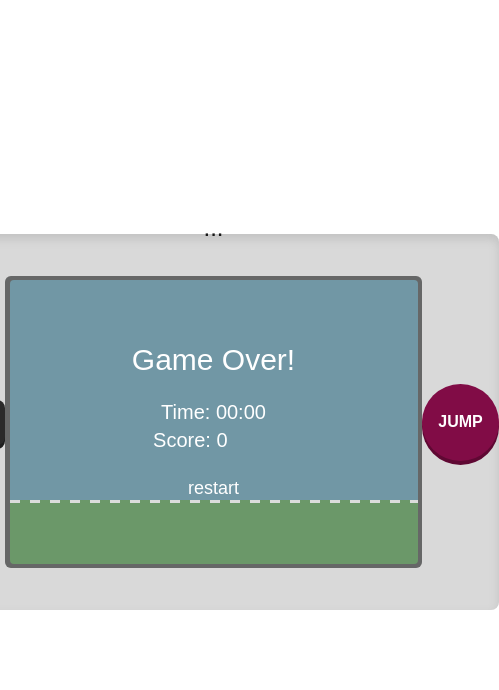
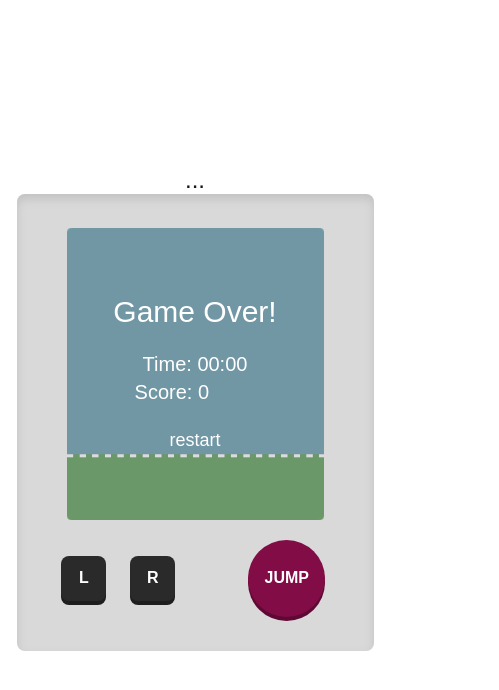
Before and after one commit to shimdokite/dog-jump, a Next.js app: page / in a window 390 px wide. Both pictures are taken after a click on the button "Start". Shown: the top 690 px of the page, 499 px wide, since content can reach past the window. Built offline with nearby package versions, Linux system fonts and the light colour scheme; a web font is replaced by a local one.

Commit message:
feat: 모바일 대응 추가

```diff
--- a/app/components/GameConsole.tsx
+++ b/app/components/GameConsole.tsx
@@ -2,8 +2,10 @@
 
 import { useEffect, useState } from "react";
 import GameWindow from "./GameWindow";
+import useIsMobile from "../hooks/useIsMobile";
 
 export default function GameConsole() {
+  const isMobile = useIsMobile();
   const [activeKey, setActiveKey] = useState({
     left: false,
     right: false,
@@ -53,7 +55,8 @@ export default function GameConsole() {
   }, []);
 
   return (
-    <div className="w-[744px] h-[376px] bg-[#D9D9D9] flex justify-between items-center rounded-lg shadow-[inset_0_5px_10px_#95959555]">
+    <div className="max-sm:w-[357px] max-sm:h-[457px] w-[744px] h-[376px] bg-[#D9D9D9] flex max-sm:flex-col max-sm:justify-center justify-between items-center rounded-lg shadow-[inset_0_5px_10px_#95959555]">
+      {!isMobile && (
         <div className="w-1/3 flex justify-center items-center gap-6">
           <button
             className={`w-[45px] h-[45px] bg-[#2B2A2A] rounded-lg text-white font-semibold select-none transition-all flex items-center justify-center ${
@@ -75,15 +78,53 @@ export default function GameConsole() {
             R
           </button>
         </div>
+      )}
 
       <div className="flex flex-col justify-center items-center">
-        <div className="absolute top-53 text-2xl">...</div>
+        <div className="absolute max-sm:top-41 top-53 text-2xl">...</div>
 
-        <div className="w-[417px] h-[292px] bg-[#6F6F6F] rounded-md relative">
+        <div className="max-sm:w-[257px] w-[417px] h-[292px] bg-[#6F6F6F] rounded-md relative">
           <GameWindow />
         </div>
       </div>
 
+      {isMobile ? (
+        <div className="w-full flex justify-between mt-5">
+          <div className="w-full flex justify-center items-center gap-6 pl-5">
+            <button
+              className={`w-[45px] h-[45px] bg-[#2B2A2A] rounded-lg text-white font-semibold select-none transition-all flex items-center justify-center ${
+                activeKey.left
+                  ? "translate-y-[3px] shadow-[0_1px_0_#161616]"
+                  : "shadow-[0_4px_0_#1E1E1E]"
+              }`}
+            >
+              L
+            </button>
+
+            <button
+              className={`w-[45px] h-[45px] bg-[#2B2A2A] rounded-lg text-white font-semibold select-none transition-all flex items-center justify-center ${
+                activeKey.right
+                  ? "translate-y-[3px] shadow-[0_1px_0_#161616]"
+                  : "shadow-[0_4px_0_#1E1E1E]"
+              }`}
+            >
+              R
+            </button>
+          </div>
+
+          <div className="w-full flex justify-center items-center">
+            <button
+              className={`w-[77px] h-[77px] rounded-full bg-[#810C46] text-white font-semibold select-none transition-all flex items-center justify-center ${
+                activeKey.jump
+                  ? "translate-y-[3px] shadow-[0_1px_0_#480627]"
+                  : "shadow-[0_4px_0_#5F0833]"
+              }`}
+            >
+              JUMP
+            </button>
+          </div>
+        </div>
+      ) : (
         <div className="w-1/3 flex justify-center items-center">
           <button
             className={`w-[77px] h-[77px] rounded-full bg-[#810C46] text-white font-semibold select-none transition-all flex items-center justify-center ${
@@ -95,6 +136,7 @@ export default function GameConsole() {
             JUMP
           </button>
         </div>
+      )}
     </div>
   );
 }
--- a/app/components/GameWindow.tsx
+++ b/app/components/GameWindow.tsx
@@ -331,8 +331,10 @@ export default function GameWindow() {
   };
 
   return (
-    <div className={`flex justify-center items-center ${bitcount.className}`}>
-      <div className="w-[417px] h-[292px] absolute top-[0.2px]">
+    <div
+      className={`flex justify-center items-center h-full ${bitcount.className}`}
+    >
+      <div className="max-sm:w-[257px] w-[417px] h-[292px] absolute top-[0.2px] mx-3">
         {!gameStarted && !gameOver && <GameStart start={startGame} />}
         {gameOver && (
           <GameOver time={displayTime} score={score} start={startGame} />
@@ -343,7 +345,7 @@ export default function GameWindow() {
         ref={canvasRef}
         width={408}
         height={284}
-        className="rounded-sm my-1"
+        className="rounded-sm my-1 w-full max-w-[408px] max-sm:h-[292px]"
       />
     </div>
   );
--- /dev/null
+++ b/app/hooks/useIsMobile.ts
@@ -0,0 +1,16 @@
+import { useState, useEffect } from "react";
+
+export default function useIsMobile(breakpoint = 640) {
+  const [isMobile, setIsMobile] = useState(false);
+
+  useEffect(() => {
+    const checkMobile = () => setIsMobile(window.innerWidth < breakpoint);
+
+    checkMobile();
+    window.addEventListener("resize", checkMobile);
+
+    return () => window.removeEventListener("resize", checkMobile);
+  }, [breakpoint]);
+
+  return isMobile;
+}
--- a/app/page.tsx
+++ b/app/page.tsx
@@ -2,7 +2,7 @@ import GameConsole from "./components/GameConsole";
 
 export default function Home() {
   return (
-    <div className="flex justify-center items-center h-screen">
+    <div className="flex justify-center items-center h-screen mx-3">
       <GameConsole />
     </div>
   );
```
Lines whose indentation alone changed are shown as unchanged.
